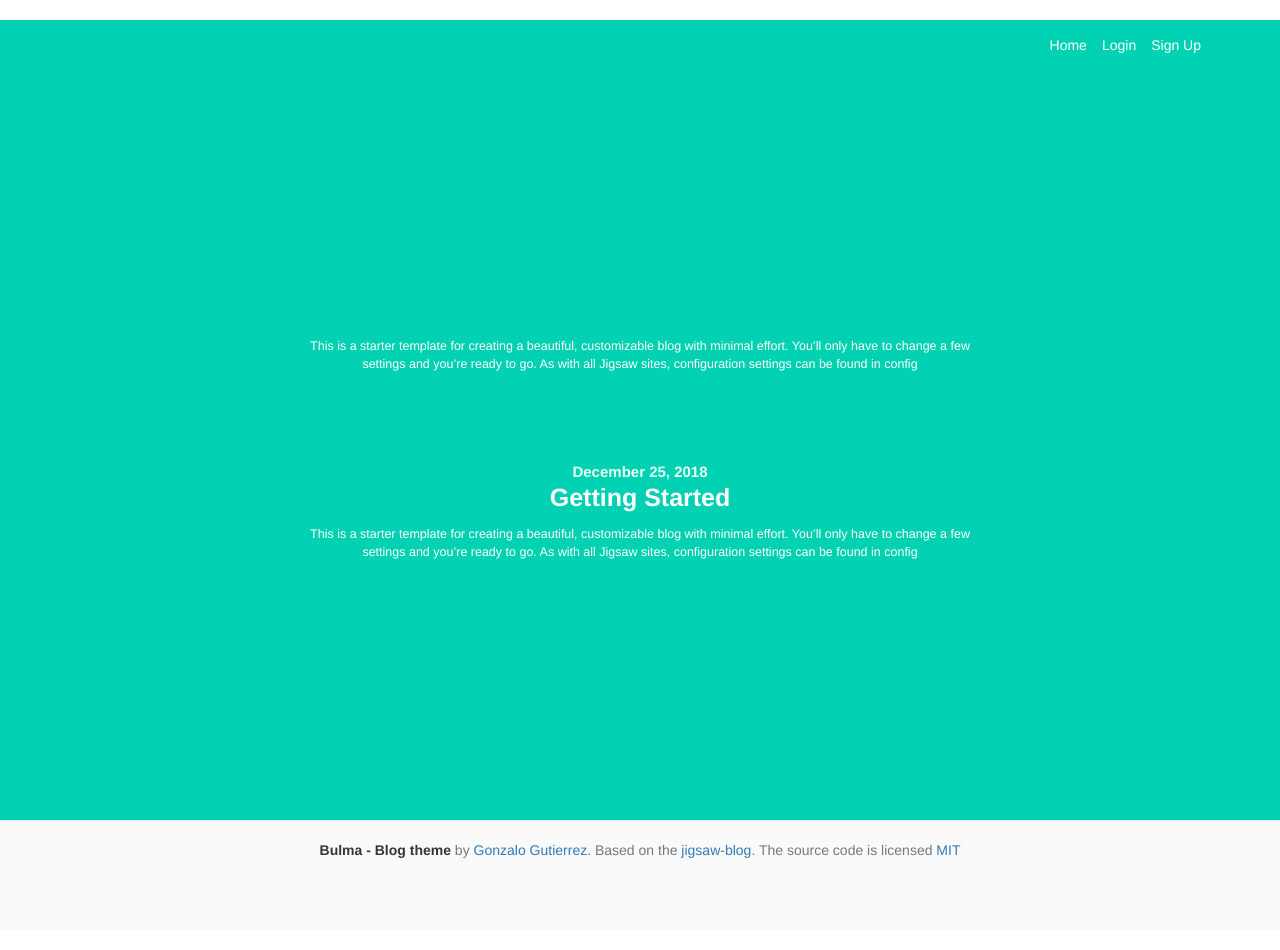
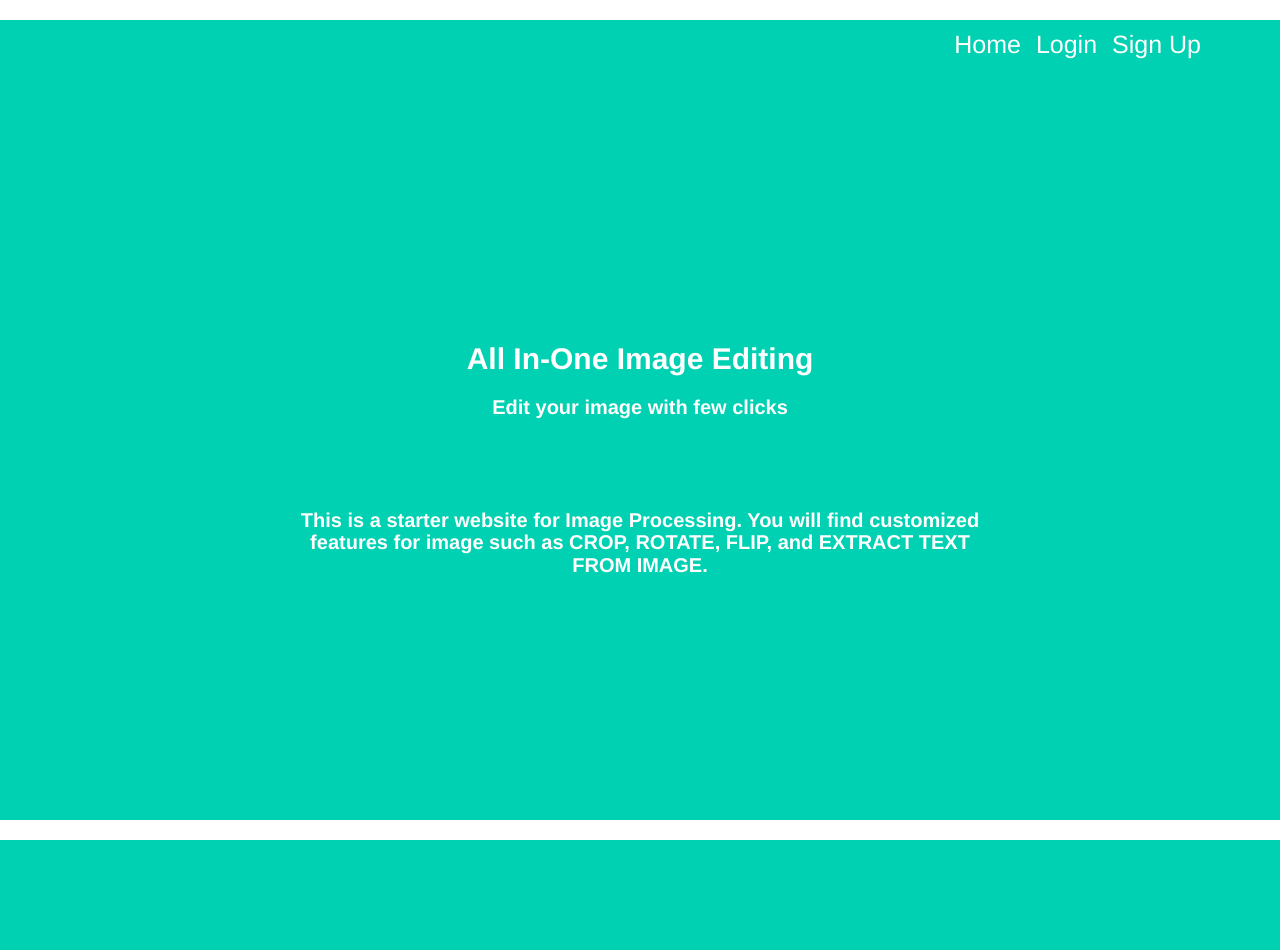
Before and after one commit to soniaghongadi/Image-Processing, a Flask app: page /intro in a window 1280 px wide. After the commit the page ends 840 px from the top, so only its background shows below. Run offline with Flask 2, Linux system fonts and the light colour scheme; parts of the project's set-up code (start-up, migrations or seed data) failed here and were passed over; some libraries are stand-ins or nearby versions.

Commit message:
Updates the UI

```diff
--- a/application.py
+++ b/application.py
@@ -378,5 +378,11 @@ def logout():
     return redirect(url_for('intro'))
 
 
+# if __name__ == "__main__":
+#     app.run(host='0.0.0.0', debug=True)
+
+
+#look for a main module
 if __name__ == "__main__":
-    app.run(host='0.0.0.0', debug=True)
+        my_port = int(os.environ.get("PORT", 8080))
+        app.run(host=os.environ['IP'], port = my_port, debug = True)
--- a/templates/base.html
+++ b/templates/base.html
@@ -23,24 +23,24 @@
             <nav class="navbar">
                 <div class="container">
 
-                    <div id="navbarMenuHeroA" class="navbar-menu">
+                    <div id="navbarMenuHeroA" class="navbar-menu" style="font-size:2.5rem">
                         <div class="navbar-end">
                             {% if session['user_email'] %}
                             <a class="navbar-item">Hello, {% print(session['user_email']) %}</a>
                             {% endif %}
 
-                            <a href="{{ url_for('index') }}" class="navbar-item">
+                            <a href="{{ url_for('index') }}" class="navbar-item" style="font-size:2.5rem">
                                 Home
                             </a>
                             {% if not session['user_email'] %}
-                            <a href="{{ url_for('login') }}" class="navbar-item">
+                            <a href="{{ url_for('login') }}" class="navbar-item" style="font-size:2.5rem">
                                 Login
                             </a>
-                            <a href="{{ url_for('register') }}" class="navbar-item">
+                            <a href="{{ url_for('register') }}" class="navbar-item" style="font-size:2.5rem">
                                 Sign Up
                             </a>
                             {% else %}
-                            <a href="{{ url_for('logout') }}" class="navbar-item">
+                            <a href="{{ url_for('logout') }}" class="navbar-item"style="font-size:2.5rem">
                                 Logout
                             </a>
                             {% endif %}
@@ -58,14 +58,6 @@
         </div>
     </section>
 
-  <footer class="footer">
-    <div class="content has-text-centered">
-      <p>
-        <strong>Bulma - Blog theme</strong> by <a href="https://gonzalojs.com">Gonzalo Gutierrez</a>. Based on the <a href="http://jigsaw-blog-staging.tighten.co/">jigsaw-blog</a>. The source code is licensed
-        <a href="http://opensource.org/licenses/mit-license.php">MIT</a>
-      </p>
-    </div>
-  </footer>
 </body>
 
 </html>
--- a/templates/index.html
+++ b/templates/index.html
@@ -56,9 +56,6 @@
             </div>
         </div>
 
-        <footer class="footer">
-            <p>&copy; gxercavins 2017. Using Python, Flask and PIL.</p>
-        </footer>
 
     </div>
 
--- a/templates/intro.html
+++ b/templates/intro.html
@@ -5,6 +5,16 @@
   <section class="hero ">
     <div class="hero-body">
       <div class="container">
+          <section class="section">
+          <div class="columns">
+            <div class="column is-8 is-offset-2">
+              <div class="content is-medium">
+                <h2 class="title is-1">All In-One Image Editing</h2>
+                <h1 class="title is-3">Edit your image with few clicks</h1>
+              </div>
+            </div>
+          </div>
+        </section>
 
         <section class="section">
           <div class="columns">
@@ -12,9 +22,9 @@
               <div class="content is-medium">
 
 
-                <p>This is a starter template for creating a beautiful, customizable blog with minimal
-                  effort. You’ll only have to change a few settings and you’re ready to go. As with all Jigsaw sites,
-                  configuration settings can be found in config</p>
+                <h2 class="title is-3">This is a starter website for Image Processing. You will find customized features for
+                image such as CROP,
+                ROTATE, FLIP, and EXTRACT TEXT FROM IMAGE.</h2>
               </div>
             </div>
           </div>
@@ -22,19 +32,6 @@
 
         <div class="is-divider"></div>
 
-        <section class="section">
-          <div class="columns">
-            <div class="column is-8 is-offset-2">
-              <div class="content is-medium">
-                <h2 class="subtitle is-4">December 25, 2018</h2>
-                <h1 class="title">Getting Started</h1>
-                <p>This is a starter template for creating a beautiful, customizable blog with minimal
-                  effort. You’ll only have to change a few settings and you’re ready to go. As with all Jigsaw sites,
-                  configuration settings can be found in config</p>
-              </div>
-            </div>
-          </div>
-        </section>
 
 
       </div>
--- a/templates/processing.html
+++ b/templates/processing.html
@@ -12,8 +12,6 @@
             <nav>
                <ul class="nav nav-pills pull-right">
                   <li role="presentation" class="active"><a href="/">Home</a>
-                  </li>
-                  <li role="presentation"><a href="https://github.com/gxercavins">gxercavins</a>
                   </li>
                </ul>
             </nav>
@@ -87,9 +85,6 @@
                 {% endfor %}
               </tbody>
           </table>
-         <footer class="footer">
-            <p>&copy; gxercavins 2017. Using Python, Flask and PIL.</p>
-         </footer>
       </div>
       <script type="text/javascript">
          function addToOCR(){
```
Also changed, not shown: templates/error.html (+4 -9 lines).
